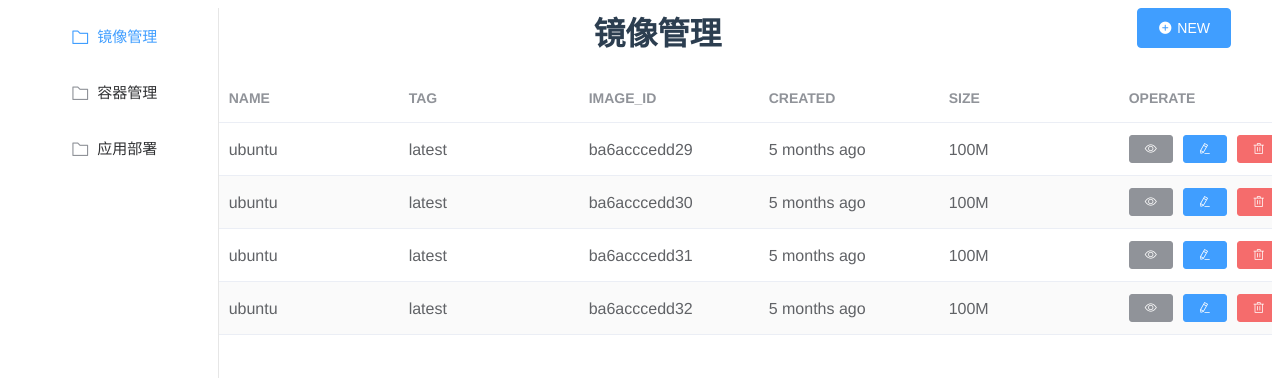
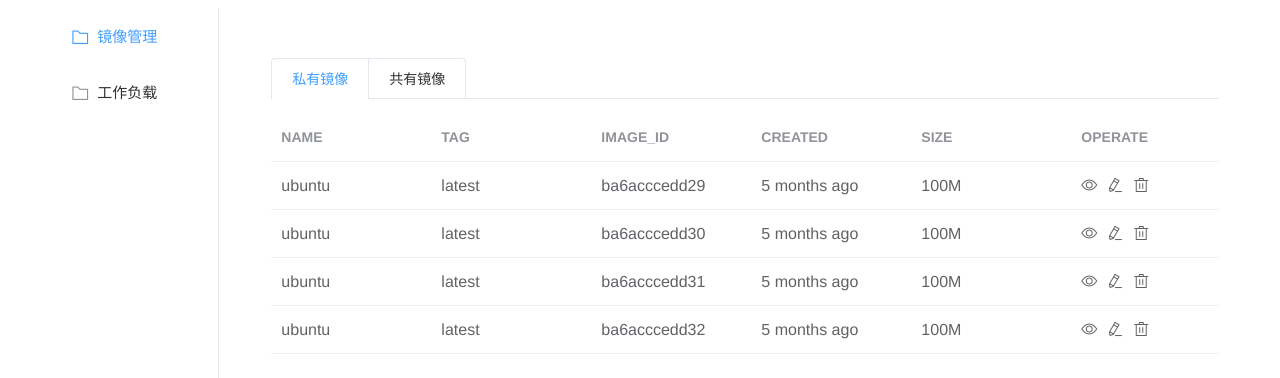
Before and after one commit to qwerame/paas-platform, a Vue app: page /#/ in a window 1280 px wide. Shown: the top 378 px of the page. Built offline with nearby package versions, Linux system fonts and the light colour scheme.

Commit message:
"image_update"

```diff
--- a/src/components/imageComp.vue
+++ b/src/components/imageComp.vue
@@ -1,87 +1,115 @@
 <template>
   <div>
-    <el-row class="tac">
-      <el-col :span="20">
-        <h1 style="margin-top: 0">镜像管理</h1>
-      </el-col>
-      <el-col :span="4">
-        <el-button
-            type="primary"
-            icon="el-icon-circle-plus"
-            @click="handleNew()">NEW</el-button>
-      </el-col>
-    </el-row>
+      <el-tabs type="card" style="width: 90%; margin: 50px auto;">
+        <el-tab-pane label="私有镜像">
           <el-table
               :data="tableData"
-        stripe
               style="width: 100%">
             <el-table-column
                 label="NAME"
-          width="180">
+                width="160">
               <template slot-scope="scope">
                 <span>{{ scope.row.name }}</span>
               </template>
             </el-table-column>
             <el-table-column
                 label="TAG"
-          width="180">
+                width="160">
               <template slot-scope="scope">
                 <span>{{ scope.row.tag }}</span>
               </template>
             </el-table-column>
             <el-table-column
                 label="IMAGE_ID"
-          width="180">
+                width="160">
               <template slot-scope="scope">
                 <span>{{ scope.row.image_id }}</span>
               </template>
             </el-table-column>
             <el-table-column
                 label="CREATED"
-          width="180">
+                width="160">
               <template slot-scope="scope">
                 <span >{{ scope.row.createdTime }}</span>
               </template>
             </el-table-column>
             <el-table-column
                 label="SIZE"
-          width="180">
+                width="160">
               <template slot-scope="scope">
                 <span>{{ scope.row.size }}</span>
               </template>
             </el-table-column>
-      <el-table-column label="OPERATE" width="240">
+            <el-table-column label="OPERATE" width="180">
               <template slot-scope="scope">
-          <el-button
-              size="mini"
-              type="info"
-              icon="el-icon-view"
-              @click="handleView(scope.$index, scope.row)"></el-button>
-          <el-button
-              size="mini"
-              type="primary"
-              icon="el-icon-edit"
-              @click="handleEdit(scope.$index, scope.row)"></el-button>
-          <el-button
-              size="mini"
-              type="danger"
-              icon="el-icon-delete"
-              @click="handleDelete(scope.$index, scope.row)"></el-button>
+                <i class="el-icon-view icon-container" @click="handleView(scope.$index, scope.row)"></i>
+                <i class="el-icon-edit icon-container" @click="handleEdit(scope.$index, scope.row)"></i>
+                <i class="el-icon-delete icon-container" @click="handleDelete(scope.$index, scope.row)"></i>
               </template>
             </el-table-column>
             <el-table-column label="RUN" width="80">
               <template slot-scope="scope">
-          <el-button
-              size="mini"
-              type="primary"
-              icon="el-icon-caret-right"
-              @click="handleRun(scope.$index, scope.row)"></el-button>
+                <i class="el-icon-caret-right icon-container" @click="handleRun(scope.$index, scope.row)"></i>
               </template>
             </el-table-column>
           </el-table>
+          <el-button circle type="primary" icon="el-icon-plus" @click="handleNew()" style="margin-left: 1050px"></el-button>
+        </el-tab-pane>
+        <el-tab-pane label="共有镜像">
+          <el-table
+              :data="tableData1"
+              style="width: 100%">
+            <el-table-column
+                label="NAME"
+                width="160">
+              <template slot-scope="scope">
+                <span>{{ scope.row.name }}</span>
+              </template>
+            </el-table-column>
+            <el-table-column
+                label="TAG"
+                width="160">
+              <template slot-scope="scope">
+                <span>{{ scope.row.tag }}</span>
+              </template>
+            </el-table-column>
+            <el-table-column
+                label="IMAGE_ID"
+                width="160">
+              <template slot-scope="scope">
+                <span>{{ scope.row.image_id }}</span>
+              </template>
+            </el-table-column>
+            <el-table-column
+                label="CREATED"
+                width="160">
+              <template slot-scope="scope">
+                <span >{{ scope.row.createdTime }}</span>
+              </template>
+            </el-table-column>
+            <el-table-column
+                label="SIZE"
+                width="160">
+              <template slot-scope="scope">
+                <span>{{ scope.row.size }}</span>
+              </template>
+            </el-table-column>
+            <el-table-column label="VIEW" width="100">
+              <template slot-scope="scope">
+                <i class="el-icon-view icon-container" @click="handleView(scope.$index, scope.row)"></i>
+              </template>
+            </el-table-column>
+            <el-table-column label="RUN" width="80">
+              <template slot-scope="scope">
+                <i class="el-icon-caret-right icon-container" @click="handleRun(scope.$index, scope.row)"></i>
+              </template>
+            </el-table-column>
+          </el-table>
+        </el-tab-pane>
+      </el-tabs>
 
-    <el-dialog  :visible.sync="dialogNewVisible" max-width="960px">
-      <el-tabs type="border-card">
+    <el-dialog  title="创建镜像" :visible.sync="dialogNewVisible" max-width="960px">
+      <el-tabs type="border-card" style="margin-top: -30px">
         <el-tab-pane label="Dockerfile">
           <el-upload
               class="upload-demo"
@@ -94,29 +122,94 @@
               :on-change="handleChange">
             <i class="el-icon-upload"></i>
             <div class="el-upload__text">将文件拖到此处，或<em>点击上传</em></div>
-            <div class="el-upload__tip" slot="tip">只能上传Dockerfile文件</div>
           </el-upload>
+          <el-form :inline="true" :model="DockerfileForm" style="margin-top: 20px">
+            <el-form-item label="IMAGE">
+              <el-input v-model="DockerfileForm.imageName" style="width: 250px"></el-input>
+            </el-form-item>
+            <el-form-item label="TAG">
+                <el-input v-model="DockerfileForm.imageTag" style="width: 150px"></el-input>
+            </el-form-item>
+          </el-form>
           <div  style="margin-top: 20px">
             <el-button @click="dialogNewVisible = false">取 消</el-button>
-            <el-button type="primary" @click="confirmUpload()">上 传</el-button>
+            <el-button type="primary" @click="DockerfileConfirmUpload()">上 传</el-button>
+          </div>
+        </el-tab-pane>
+        <el-tab-pane label="远端" name="second">
+          <el-input v-model="input" ></el-input>
+          <div  style="margin-top: 20px">
+            <el-button @click="dialogNewVisible = false">取 消</el-button>
+            <el-button type="primary" @click="confirmUpload()">拉 取</el-button>
           </div>
         </el-tab-pane>
       </el-tabs>
     </el-dialog>
 
-    <el-dialog  :visible.sync="dialogViewVisible" max-width="960px">
-
+    <el-dialog  title="详细信息" :visible.sync="dialogViewVisible" max-width="960px" style="text-align: left">
+      <div style="margin-top: -30px">
+        <p v-for="(value,key) in viewItem" :key='key'>{{key}}:{{value}}</p>
+      </div>
+      <el-button @click="dialogViewVisible = false" style="margin-left: 650px">返 回</el-button>
     </el-dialog>
 
-    <el-dialog  :visible.sync="dialogEditVisible" max-width="960px">
-
+    <el-dialog  title="修改镜像" :visible.sync="dialogEditVisible" max-width="960px">
+      <el-upload
+          class="upload-demo"
+          drag
+          action
+          multiple
+          :headers="headers"
+          :file-list="fileEditList"
+          :auto-upload="false"
+          :on-change="handleEditChange">
+        <i class="el-icon-upload"></i>
+        <div class="el-upload__text">将文件拖到此处，或<em>点击上传</em></div>
+      </el-upload>
+      <el-form :inline="true" :model="DockerfileEditForm" style="margin-top: 20px">
+        <el-form-item label="IMAGE">
+          <el-input v-model="DockerfileEditForm.imageName" style="width: 250px"></el-input>
+        </el-form-item>
+        <el-form-item label="TAG">
+          <el-input v-model="DockerfileEditForm.imageTag" style="width: 150px"></el-input>
+        </el-form-item>
+      </el-form>
+      <div  style="margin-top: 20px">
+        <el-button @click="dialogEditVisible = false">取 消</el-button>
+        <el-button type="primary" @click="DockerfileEditConfirmUpload()">上 传</el-button>
+      </div>
     </el-dialog>
 
-    <el-dialog  :visible.sync="dialogRunVisible" max-width="960px">
+    <el-dialog title="启动工作负载" :visible.sync="dialogRunVisible" max-width="960px">
+      <el-form  label-width="80px" :model="runPodForm" style="margin-top: -30px">
+        <el-form-item label="镜像" style="text-align: left">
+          {{runPodForm.image}}
+        </el-form-item>
+        <el-form-item label="名称">
+          <el-input v-model="runPodForm.name"></el-input>
+        </el-form-item>
+        <el-form-item label="容器端口">
+        </el-form-item>
+        <el-card style="max-width: 650px;margin-top: -50px;margin-left: 78px;">
+            <el-form :inline="true" :model="runPodForm.tmp">
+              <el-form-item label="Container_port">
+                <el-input v-model="runPodForm.tmp.container_port" style="width: 200px"></el-input>
+              </el-form-item>
+              <el-form-item label="Host_port">
+                <el-input v-model="runPodForm.tmp.host_port" style="width: 200px"></el-input>
+              </el-form-item>
+            </el-form></el-card>
+        <el-form-item label="环境变量" style="margin-top: 30px">
+          <el-input v-model="runPodForm.type" type="textarea"></el-input>
+        </el-form-item>
+      </el-form>
+      <div  style="margin-top: 20px">
+        <el-button @click="dialogRunVisible = false">取 消</el-button>
+        <el-button type="primary" @click="confirmRun()">运 行</el-button>
+      </div>
+    </el-dialog>
+  </div>
 
-    </el-dialog>
-
-  </div>
 </template>
 
 <script>
@@ -149,13 +242,60 @@ export default {
         createdTime:'5 months ago',
         size:'100M',
       }],
+      tableData1: [{
+        name: 'ubuntu',
+        tag:'latest',
+        image_id:'ba6acccedd29',
+        createdTime:'5 months ago',
+        size:'100M',
+      }, {
+        name: 'ubuntu',
+        tag:'latest',
+        image_id:'ba6acccedd30',
+        createdTime:'5 months ago',
+        size:'100M',
+      }, {
+        name: 'ubuntu',
+        tag:'latest',
+        image_id:'ba6acccedd31',
+        createdTime:'5 months ago',
+        size:'100M',
+      }, {
+        name: 'ubuntu',
+        tag:'latest',
+        image_id:'ba6acccedd32',
+        createdTime:'5 months ago',
+        size:'100M',
+      }],
       dialogNewVisible: false,
       dialogViewVisible: false,
       dialogEditVisible: false,
       dialogRunVisible: false,
+      viewItem:'',
       fileList:[],
+      fileEditList:[],
       headers: {
         'Content-Type': 'multipart/form-data'
+      },
+      input:'',
+      DockerfileForm: {
+        imageName: '',
+        imageTag: ''
+      },
+      DockerfileEditForm: {
+        imageName: '',
+        imageTag: ''
+      },
+      runPodForm: {
+        name: '',
+        image: '',
+        environment: '',
+        ports: [],
+        tmp: {
+          protocol: '',
+          container_port: '',
+          host_port: '',
+        }
       }
     }
   },
@@ -164,23 +304,37 @@ export default {
       this.dialogNewVisible=true;
     },
     handleView(index, row) {
-      console.log(index, row);
+      this.viewItem=row;
+      this.dialogViewVisible=true;
     },
     handleEdit(index, row) {
-      console.log(index, row);
+      this.dialogEditVisible=true;
     },
     handleDelete(index, row) {
       console.log(index, row);
     },
     handleRun(index, row) {
-      console.log(index, row);
+      this.runPodForm.image=row.name;
+      this.dialogRunVisible=true;
     },
     handleChange(file, fileList) {
       this.fileList = fileList;
     },
-    confirmUpload(){
+    handleEditChange(file, fileList) {
+      this.fileEditList = fileList;
+    },
+    DockerfileConfirmUpload(){//dockerfile提交
       this.dialogNewVisible=false
     },
+    DockerfileEditConfirmUpload(){
+      this.dialogEditVisible=false
+    },
+    confirmUpload(){//远端提交
+      this.dialogNewVisible=false
+    },
+    confirmRun(){
+      this.dialogRunVisible=false;
+    }
   }
 }
 </script>
--- a/src/views/EntrancePage.vue
+++ b/src/views/EntrancePage.vue
@@ -1,9 +1,9 @@
 <script >
 import ImageComp from "@/components/imageComp.vue";
 import ContainerComp from "@/components/containerComp.vue";
-import ApplicationComp from "@/components/applicationComp.vue";
+
 export default {
-  components: {ApplicationComp, ContainerComp, ImageComp},
+  components: { ContainerComp, ImageComp},
   data() {
     return {
       activeItem: '1',
@@ -31,18 +31,13 @@ export default {
         </el-menu-item>
         <el-menu-item index="2">
           <i class="el-icon-folder"></i>
-          <span slot="title">容器管理</span>
-        </el-menu-item>
-        <el-menu-item index="3" >
-          <i class="el-icon-folder"></i>
-          <span slot="title">应用部署</span>
+          <span slot="title">工作负载</span>
         </el-menu-item>
       </el-menu>
     </el-col>
     <el-col :span="20">
       <image-comp v-if="activeItem === '1'"></image-comp>
-      <container-comp v-else-if="activeItem === '2'"></container-comp>
-      <application-comp v-else></application-comp>
+      <container-comp v-else></container-comp>
     </el-col>
 
   </el-row>
@@ -51,9 +46,8 @@ export default {
 <style>
 .el-menu-vertical-demo{
   height: 100vh;
-  .el-menu-item{
-    font-size: 15px;
-  }
 }
-
+.el-menu-item{
+  font-size: 15px;
+}
 </style>
```
Also changed, not shown: 1 other file (tests, documents, lock files or other folders). Lines whose indentation alone changed are shown as unchanged.
